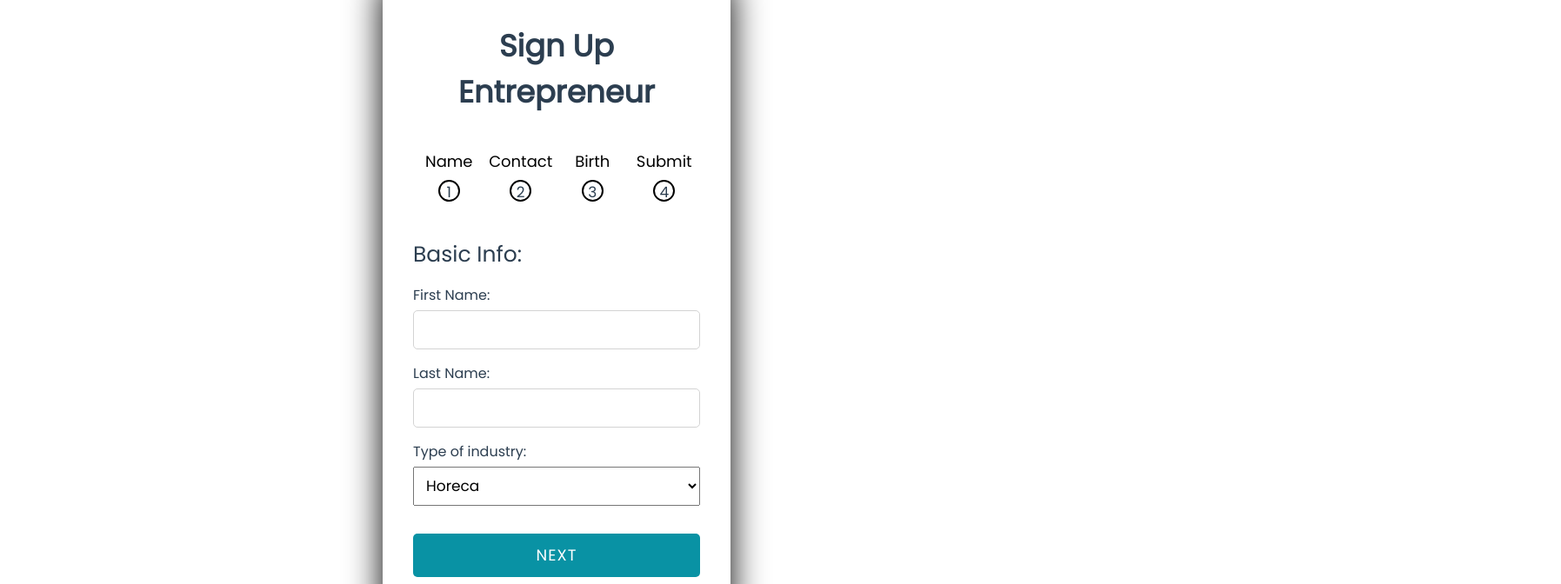
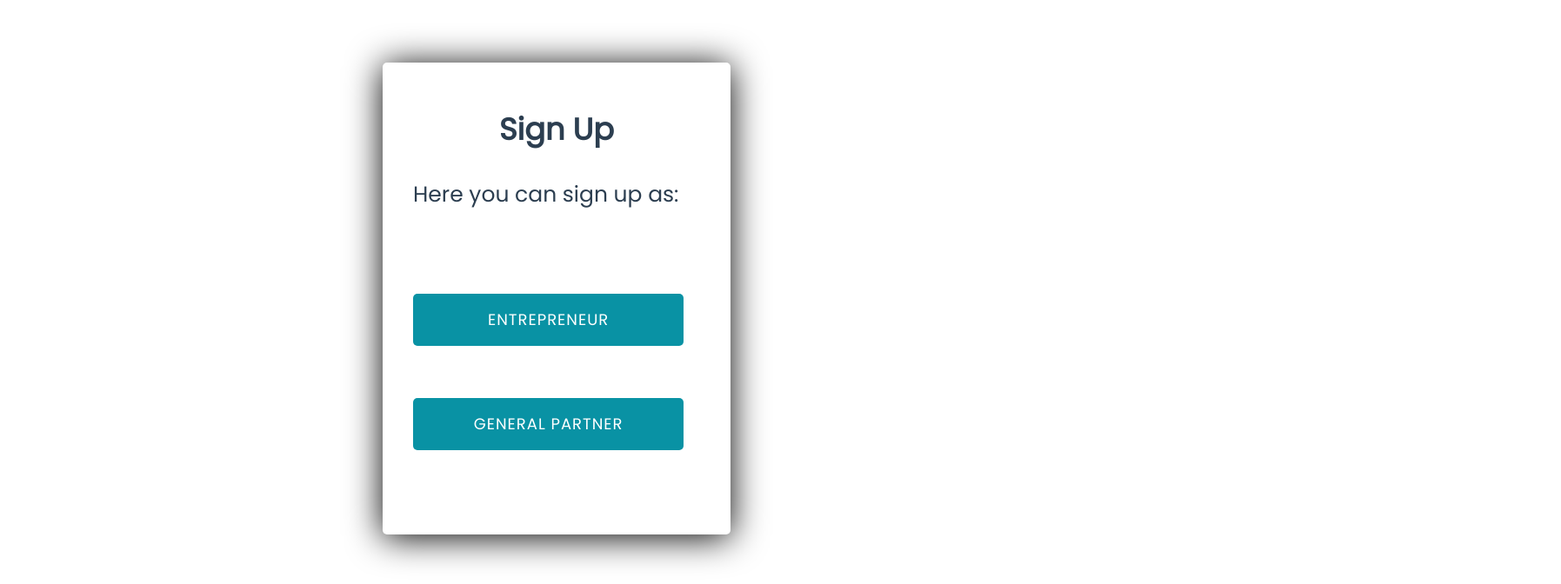
Before and after one commit to Jitnewer/Happy-1, a Vue app in the folder frontend/: page /#/sign-up in a window 1280 px wide. Shown: the part 160-832 px from the top of the page at 87% size, 1795 px wide, since content can reach past the window. Built offline with nearby package versions, Linux system fonts and the light colour scheme.

Commit message:
Sign up as + Sign up Entrepreneur form = sign up generel partner form #15

```diff
--- a/frontend/src/components/Registration.vue
+++ b/frontend/src/components/Registration.vue
@@ -1,195 +1,309 @@
-<script setup>
+<script>
 </script>
 
 <template>
-  <!--  <div class="sign-up-specific">-->
-  <!--    <h1 class="h1-sign-up">Sign Up</h1>-->
-  <!--    <div class="options-reg">-->
-  <!--      <button class="button-left-reg">Sign Up As Entrepreneur</button></div>-->
-  <!--    <span class="options-span"></span>-->
-  <!--    <div> <button class="button-right-reg">Sign up as General Partner </button></div>-->
-  <!--  </div>-->
     <div class="sign-up-body">
       <div class="container-sign-up">
-      <div class="header-sign-up">Sign Up Entrepreneur</div>
-      <div class="progress-bar-sign-up">
-        <div class="step">
-          <p class="p-sign-up-form">Name</p>
-          <div class="bullet-sign-up-form">
-            <span class="span-sign-up-form-check">1</span>
-          </div>
-          <div class="check-sign-up">&#10003;</div>
-        </div>
-        <div class="step">
-          <p class="p-sign-up-form">Contact</p>
-          <div class="bullet-sign-up-form">
-            <span class="span-sign-up-form-check">2</span>
-          </div>
-          <div class="check-sign-up">&#10003;</div>
-        </div>
-        <div class="step">
-          <p class="p-sign-up-form">Birth</p>
-          <div class="bullet-sign-up-form">
-            <span class="span-sign-up-form-check">3</span>
-          </div>
-          <div class="check-sign-up">&#10003;</div>
-        </div>
-        <div class="step">
-          <p class="p-sign-up-form">Submit</p>
-          <div class="bullet-sign-up-form">
-            <span class="span-sign-up-form-check">4</span>
-          </div>
-          <div class="check-sign-up">&#10003;</div>
-        </div>
-      </div>
-      <div class="form-sign-up-1">
+        <div class="header-sign-up">Sign Up</div>
+  <div class="form-sign-up-as-1">
             <form action="#">
               <div class="sign-up-page">
-            <div class="title-sign-up-form">Basic Info:</div>
+                <div class="title-sign-up-form">Here you can sign up as:</div>
                 <div class="field-sign-up">
-              <div class="label-sign-up">First Name:</div>
-              <input type="text" class="sign-up-input" required>
+                <div class="field-btn-sign-up-as">
+                  <button>Entrepreneur</button>
+                  <button>General Partner</button>
                 </div>
-
-            <div class="field-sign-up" >
-              <div class="label-sign-up">Last Name:</div>
-              <input type="text" class="sign-up-input" required>
-            </div>
-
-            <div class="field-sign-up">
-              <div class="label-sign-up">Type of industry:</div>
-              <select class="select-gender-sign-up">
-                <option>Horeca</option>
-                <option>Bar</option>
-                <option>Hotel</option>
-              </select>
-            </div>
-
-            <div class="field-btn">
-              <button>Next</button>
-            </div>
-          </div>
-
-          <div class="sign-up-page" id="user_detail2" >
-            <div class="title-sign-up-form">Contact Info:</div>
-            <div class="field-sign-up">
-              <div class="label-sign-up">Email Address:</div>
-              <input type="email" class="sign-up-input" required>
-            </div>
-
-            <div class="field-sign-up">
-              <div class="label-sign-up">Postal code:</div>
-              <input type="text" class="sign-up-input" required>
-            </div>
-
-            <div class="field-btn">
-              <button class="prev-1">Previous</button>
-              <button class="next-1">Next</button>
-            </div>
-          </div>
-          <div class="sign-up-page" id="user_detail3">
-            <div class="title-sign-up-form">Date of Birth:</div>
-            <div class="field-sign-up">
-              <div class="label-sign-up">Dates:</div>
-              <input type="date" class="sign-up-input">
-            </div>
-
-            <div class="field-sign-up">
-              <div class="label-sign-up">Gender:</div>
-              <select class="select-gender-sign-up">
-                <option>Male</option>
-                <option>Female</option>
-                <option>Prefer not to tell</option>
-              </select>
-            </div>
-
-            <div class="field-btn">
-              <button class="prev-2">Previous</button>
-              <button class="next-2">Next</button>
-            </div>
-          </div>
-          <div class="sign-up-page">
-            <div class="title-sign-up-form">Login Details:</div>
-            <div class="field-sign-up">
-              <div class="label-sign-up">Username:</div>
-              <input type="text" class="sign-up-input" required>
-            </div>
-
-            <div class="field-sign-up">
-              <div class="label-sign-up">Password:</div>
-              <input type="password" class="sign-up-input" required>
-            </div>
-
-            <div class="field-sign-up">
-              <div class="label-sign-up">Confirm password:</div>
-              <input type="password" class="sign-up-input" required>
-            </div>
-
-            <div class="field-btn">
-              <button class="prev-3">Previous</button>
-              <button class="submit">Submit</button>
                 </div>
               </div>
             </form>
   </div>
       </div>
     </div>
-  <!--  <div class="body">-->
-  <!--<div class="container-reg">-->
-  <!--  <div class="title">Registration</div>-->
-  <!--  <form action="#">-->
-  <!--    <div class="user-details">-->
-  <!--      <div class="input-box">-->
-  <!--        <span class="details">Full Name</span>-->
-  <!--        <input type="text" placeholder="Enter your name" required>-->
-  <!--      </div>-->
-  <!--      <div class="input-box">-->
-  <!--        <span class="details">Username</span>-->
-  <!--        <input type="text" placeholder="Enter your username" required>-->
-  <!--      </div>-->
-  <!--      <div class="input-box">-->
-  <!--        <span class="details">Email</span>-->
-  <!--        <input type="text" placeholder="Enter your email" required>-->
-  <!--      </div>-->
-  <!--      <div class="input-box">-->
-  <!--        <span class="details">Phone Number</span>-->
-  <!--        <input type="text" placeholder="Enter your number" required>-->
-  <!--      </div>-->
-  <!--      <div class="input-box">-->
-  <!--        <span class="details">Password</span>-->
-  <!--        <input type="text" placeholder="Enter your password" required>-->
-  <!--      </div>-->
-  <!--      <div class="input-box">-->
-  <!--        <span class="details">Confirm Password</span>-->
-  <!--        <input type="text" placeholder="Confirm your password" required>-->
-  <!--      </div>-->
-
-  <!--      <div class="gender-details">-->
-  <!--        <input type="radio" name="gender" id="dot-1">-->
-  <!--        <input type="radio" name="gender" id="dot-2">-->
-  <!--        <input type="radio" name="gender" id="dot-3">-->
-  <!--        <span class="gender-title">Gender</span>-->
-  <!--        <div class="gender-category">-->
-  <!--          <label for="dot-1">-->
-  <!--            <span class="dot one"></span>-->
-  <!--            <span class="gender">Male</span>-->
-  <!--          </label>-->
-  <!--          <label for="dot-2">-->
-  <!--            <span class="dot two"></span>-->
-  <!--            <span class="gender">Female</span>-->
-  <!--          </label>-->
+<!--  <div class="sign-up-body">-->
+<!--    <div class="container-sign-up">-->
+<!--      <div class="header-sign-up">Sign Up Entrepreneur</div>-->
+<!--      <div class="progress-bar-sign-up">-->
+<!--        <div class="step">-->
+<!--          <p class="p-sign-up-form">Sign up</p>-->
+<!--          <div class="bullet-sign-up-form">-->
+<!--            <span class="span-sign-up-form-check">1</span>-->
+<!--          </div>-->
+<!--          <div class="check-sign-up">&#10003;</div>-->
+<!--        </div>-->
+<!--        <div class="step">-->
+<!--          <p class="p-sign-up-form">Name</p>-->
+<!--          <div class="bullet-sign-up-form">-->
+<!--            <span class="span-sign-up-form-check">1</span>-->
+<!--          </div>-->
+<!--          <div class="check-sign-up">&#10003;</div>-->
+<!--        </div>-->
+<!--        <div class="step">-->
+<!--          <p class="p-sign-up-form">Contact</p>-->
+<!--          <div class="bullet-sign-up-form">-->
+<!--            <span class="span-sign-up-form-check">2</span>-->
+<!--          </div>-->
+<!--          <div class="check-sign-up">&#10003;</div>-->
+<!--        </div>-->
+<!--        <div class="step">-->
+<!--          <p class="p-sign-up-form">Birth</p>-->
+<!--          <div class="bullet-sign-up-form">-->
+<!--            <span class="span-sign-up-form-check">3</span>-->
+<!--          </div>-->
+<!--          <div class="check-sign-up">&#10003;</div>-->
+<!--        </div>-->
+<!--        <div class="step">-->
+<!--          <p class="p-sign-up-form">Submit</p>-->
+<!--          <div class="bullet-sign-up-form">-->
+<!--            <span class="span-sign-up-form-check">4</span>-->
+<!--          </div>-->
+<!--          <div class="check-sign-up">&#10003;</div>-->
 <!--        </div>-->
 <!--      </div>-->
-  <!--      <div class="button">-->
-  <!--        <input type="submit" value="Register">-->
+<!--      <div class="form-sign-up-1">-->
+<!--        <form action="#">-->
+<!--          <div class="sign-up-page">-->
+<!--            <div class="title-sign-up-form">Sign up as:</div>-->
+<!--            <div class="field-sign-up">-->
+<!--            <div class="field-btn">-->
+<!--              <button>Entrepreneur</button>-->
+<!--              <button>General Partner</button>-->
+<!--            </div>-->
+<!--            </div>-->
+<!--          </div>-->
+<!--          <div class="sign-up-page">-->
+<!--            <div class="title-sign-up-form">Basic Info:</div>-->
+<!--            <div class="field-sign-up">-->
+<!--              <div class="label-sign-up">First Name:</div>-->
+<!--              <input type="text" class="sign-up-input" required>-->
+<!--            </div>-->
+
+<!--            <div class="field-sign-up" >-->
+<!--              <div class="label-sign-up">Last Name:</div>-->
+<!--              <input type="text" class="sign-up-input" required>-->
+<!--            </div>-->
+
+<!--            <div class="field-sign-up">-->
+<!--              <div class="label-sign-up">Type of industry:</div>-->
+<!--              <select class="select-gender-sign-up">-->
+<!--                <option>Horeca</option>-->
+<!--                <option>Bar</option>-->
+<!--                <option>Hotel</option>-->
+<!--              </select>-->
+<!--            </div>-->
+
+<!--            <div class="field-btn">-->
+<!--              <button>Next</button>-->
+<!--            </div>-->
+<!--          </div>-->
+
+<!--          <div class="sign-up-page" id="user_detail2" >-->
+<!--            <div class="title-sign-up-form">Contact Info:</div>-->
+<!--            <div class="field-sign-up">-->
+<!--              <div class="label-sign-up">Email Address:</div>-->
+<!--              <input type="email" class="sign-up-input" required>-->
+<!--            </div>-->
+
+<!--            <div class="field-sign-up">-->
+<!--              <div class="label-sign-up">Postal code:</div>-->
+<!--              <input type="text" class="sign-up-input" required>-->
+<!--            </div>-->
+
+<!--            <div class="field-btn">-->
+<!--              <button class="prev-1">Previous</button>-->
+<!--              <button class="next-1">Next</button>-->
+<!--            </div>-->
+<!--          </div>-->
+<!--          <div class="sign-up-page" id="user_detail3">-->
+<!--            <div class="title-sign-up-form">Date of Birth:</div>-->
+<!--            <div class="field-sign-up">-->
+<!--              <div class="label-sign-up">Dates:</div>-->
+<!--              <input type="date" class="sign-up-input">-->
+<!--            </div>-->
+
+<!--            <div class="field-sign-up">-->
+<!--              <div class="label-sign-up">Gender:</div>-->
+<!--              <select class="select-gender-sign-up">-->
+<!--                <option>Male</option>-->
+<!--                <option>Female</option>-->
+<!--                <option>Prefer not to tell</option>-->
+<!--              </select>-->
+<!--            </div>-->
+
+<!--            <div class="field-btn">-->
+<!--              <button class="prev-2">Previous</button>-->
+<!--              <button class="next-2">Next</button>-->
+<!--            </div>-->
+<!--          </div>-->
+<!--          <div class="sign-up-page">-->
+<!--            <div class="title-sign-up-form">Login Details:</div>-->
+<!--            <div class="field-sign-up">-->
+<!--              <div class="label-sign-up">Username:</div>-->
+<!--              <input type="text" class="sign-up-input" required>-->
+<!--            </div>-->
+
+<!--            <div class="field-sign-up">-->
+<!--              <div class="label-sign-up">Password:</div>-->
+<!--              <input type="password" class="sign-up-input" required>-->
+<!--            </div>-->
+
+<!--            <div class="field-sign-up">-->
+<!--              <div class="label-sign-up">Confirm password:</div>-->
+<!--              <input type="password" class="sign-up-input" required>-->
+<!--            </div>-->
+
+<!--            <div class="field-btn">-->
+<!--              <button class="prev-3">Previous</button>-->
+<!--              <button class="submit">Submit</button>-->
+<!--            </div>-->
+<!--          </div>-->
+<!--        </form>-->
 <!--      </div>-->
 <!--    </div>-->
-  <!--  </form>-->
-  <!--</div>-->
 <!--  </div>-->
+  <!-- EVEN PROBEREN  -->
+<!--    <div class="sign-up-body">-->
+<!--      <div class="container-sign-up">-->
+<!--        <div class="header-sign-up">Sign Up Entrepreneur</div>-->
+<!--        <div class="progress-bar-sign-up">-->
+<!--          <div class="step">-->
+<!--            <p class="p-sign-up-form">Sign up</p>-->
+<!--            <div class="bullet-sign-up-form">-->
+<!--              <span class="span-sign-up-form-check">1</span>-->
+<!--            </div>-->
+<!--            <div class="check-sign-up">&#10003;</div>-->
+<!--          </div>-->
+<!--          <div class="step">-->
+<!--            <p class="p-sign-up-form">Name</p>-->
+<!--            <div class="bullet-sign-up-form">-->
+<!--              <span class="span-sign-up-form-check">1</span>-->
+<!--            </div>-->
+<!--            <div class="check-sign-up">&#10003;</div>-->
+<!--          </div>-->
+<!--          <div class="step">-->
+<!--            <p class="p-sign-up-form">Contact</p>-->
+<!--            <div class="bullet-sign-up-form">-->
+<!--              <span class="span-sign-up-form-check">2</span>-->
+<!--            </div>-->
+<!--            <div class="check-sign-up">&#10003;</div>-->
+<!--          </div>-->
+<!--          <div class="step">-->
+<!--            <p class="p-sign-up-form">Birth</p>-->
+<!--            <div class="bullet-sign-up-form">-->
+<!--              <span class="span-sign-up-form-check">3</span>-->
+<!--            </div>-->
+<!--            <div class="check-sign-up">&#10003;</div>-->
+<!--          </div>-->
+<!--          <div class="step">-->
+<!--            <p class="p-sign-up-form">Submit</p>-->
+<!--            <div class="bullet-sign-up-form">-->
+<!--              <span class="span-sign-up-form-check">4</span>-->
+<!--            </div>-->
+<!--            <div class="check-sign-up">&#10003;</div>-->
+<!--          </div>-->
+<!--        </div>-->
+<!--        <div class="form-sign-up-1">-->
+<!--          <form action="#">-->
+<!--            <div class="sign-up-page">-->
+<!--              <div class="title-sign-up-form">Basic Info:</div>-->
+<!--              <div class="field-sign-up">-->
+<!--                <div class="label-sign-up">Company Name:</div>-->
+<!--                <input type="text" class="sign-up-input" required>-->
+<!--              </div>-->
+
+<!--              <div class="field-sign-up" >-->
+<!--                <div class="label-sign-up">Contact Name:</div>-->
+<!--                <input type="text" class="sign-up-input" required>-->
+<!--              </div>-->
+
+<!--              <div class="field-sign-up">-->
+<!--                <div class="label-sign-up">Email Address:</div>-->
+<!--                <input type="email" class="sign-up-input" required>-->
+<!--              </div>-->
+
+<!--              <div class="field-btn">-->
+<!--                <button>Next</button>-->
+<!--              </div>-->
+<!--            </div>-->
+
+<!--            <div class="sign-up-page" id="user_detail2" >-->
+<!--              <div class="title-sign-up-form">Contact Info:</div>-->
+<!--              <div class="field-sign-up">-->
+<!--                  <div class="label-sign-up">Type of industry:</div>-->
+<!--                  <select class="select-gender-sign-up">-->
+<!--                    <option>Horeca</option>-->
+<!--                    <option>Bar</option>-->
+<!--                    <option>Restaurant</option>-->
+<!--                  </select>-->
+<!--                </div>-->
+<!--              <div class="field-sign-up">-->
+<!--                <div class="label-sign-up">Type of partner:</div>-->
+<!--                <select class="select-gender-sign-up">-->
+<!--                  <option>Chain partner</option>-->
+<!--                  <option>Knowledge partner</option>-->
+<!--                </select>-->
+<!--              </div>-->
+<!--              <div class="field-sign-up">-->
+<!--                <div class="label-sign-up">Postal code:</div>-->
+<!--                <input type="text" class="sign-up-input" required>-->
+<!--              </div>-->
+
+<!--              <div class="field-btn">-->
+<!--                <button class="prev-1">Previous</button>-->
+<!--                <button class="next-1">Next</button>-->
+<!--              </div>-->
+<!--            </div>-->
+<!--            <div class="sign-up-page" id="user_detail3">-->
+<!--              <div class="title-sign-up-form">Date of Birth:</div>-->
+<!--              <div class="field-sign-up">-->
+<!--                <div class="label-sign-up">Dates:</div>-->
+<!--                <input type="date" class="sign-up-input">-->
+<!--              </div>-->
+
+<!--              <div class="field-sign-up">-->
+<!--                <div class="label-sign-up">Gender:</div>-->
+<!--                <select class="select-gender-sign-up">-->
+<!--                  <option>Male</option>-->
+<!--                  <option>Female</option>-->
+<!--                  <option>Prefer not to tell</option>-->
+<!--                </select>-->
+<!--              </div>-->
+
+<!--              <div class="field-btn">-->
+<!--                <button class="prev-2">Previous</button>-->
+<!--                <button class="next-2">Next</button>-->
+<!--              </div>-->
+<!--            </div>-->
+<!--            <div class="sign-up-page">-->
+<!--              <div class="title-sign-up-form">Login Details:</div>-->
+<!--              <div class="field-sign-up">-->
+<!--                <div class="label-sign-up">Username:</div>-->
+<!--                <input type="text" class="sign-up-input" required>-->
+<!--              </div>-->
+
+<!--              <div class="field-sign-up">-->
+<!--                <div class="label-sign-up">Password:</div>-->
+<!--                <input type="password" class="sign-up-input" required>-->
+<!--              </div>-->
+
+<!--              <div class="field-sign-up">-->
+<!--                <div class="label-sign-up">Confirm password:</div>-->
+<!--                <input type="password" class="sign-up-input" required>-->
+<!--              </div>-->
+
+<!--              <div class="field-btn">-->
+<!--                <button class="prev-3">Previous</button>-->
+<!--                <button class="submit">Submit</button>-->
+<!--              </div>-->
+<!--            </div>-->
+<!--          </form>-->
+<!--        </div>-->
+<!--      </div>-->
+<!--    </div>-->
 </template>
 
 <style scoped>
+/*Sign up form */
 .sign-up-body {
   display: flex;
   align-items: center;
@@ -265,7 +379,8 @@
 
 .field-btn button {
   width: 100%;
-  height: 50px;
+  height: 60px;
+  margin-bottom: 10px;
   margin-top: -20px;
   border: none;
   background: #0992A4;
@@ -435,6 +550,33 @@
   padding: 10px;
   background: white;
 }
+/*Sign up AS form -  */
+.form-sign-up-as-1 form .sign-up-page {
+  width: 400%;
+  height: 400px;
+}
+
+/*Sign up AS button -  */
+.field-btn-sign-up-as button {
+  width: 100%;
+  height: 60px;
+  margin-top: 50px;
+  margin-bottom: 10px;
+  border: none;
+  background: #0992A4;
+  border-radius: 5px;
+  color: #fff;
+  font-size: 18px;
+  font-weight: 500;
+  letter-spacing: 1px;
+  text-transform: uppercase;
+  cursor: pointer;
+  transition: 0.3s ease;
+}
+
+.field-btn-sign-up-as button:hover {
+  background: #000;
+}
 
 .container-reg {
   max-width: 700px;
```
Lines whose indentation alone changed are shown as unchanged.
